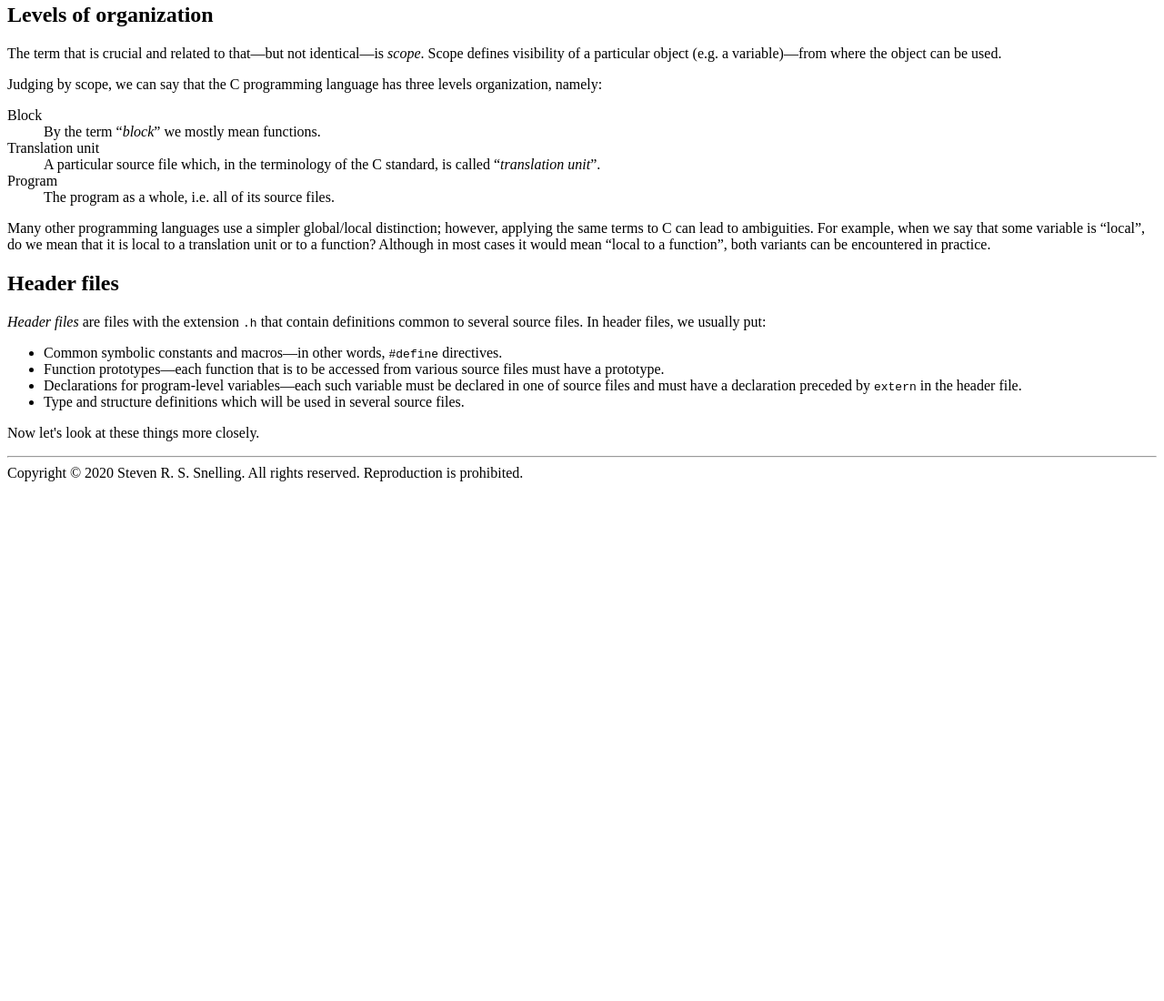
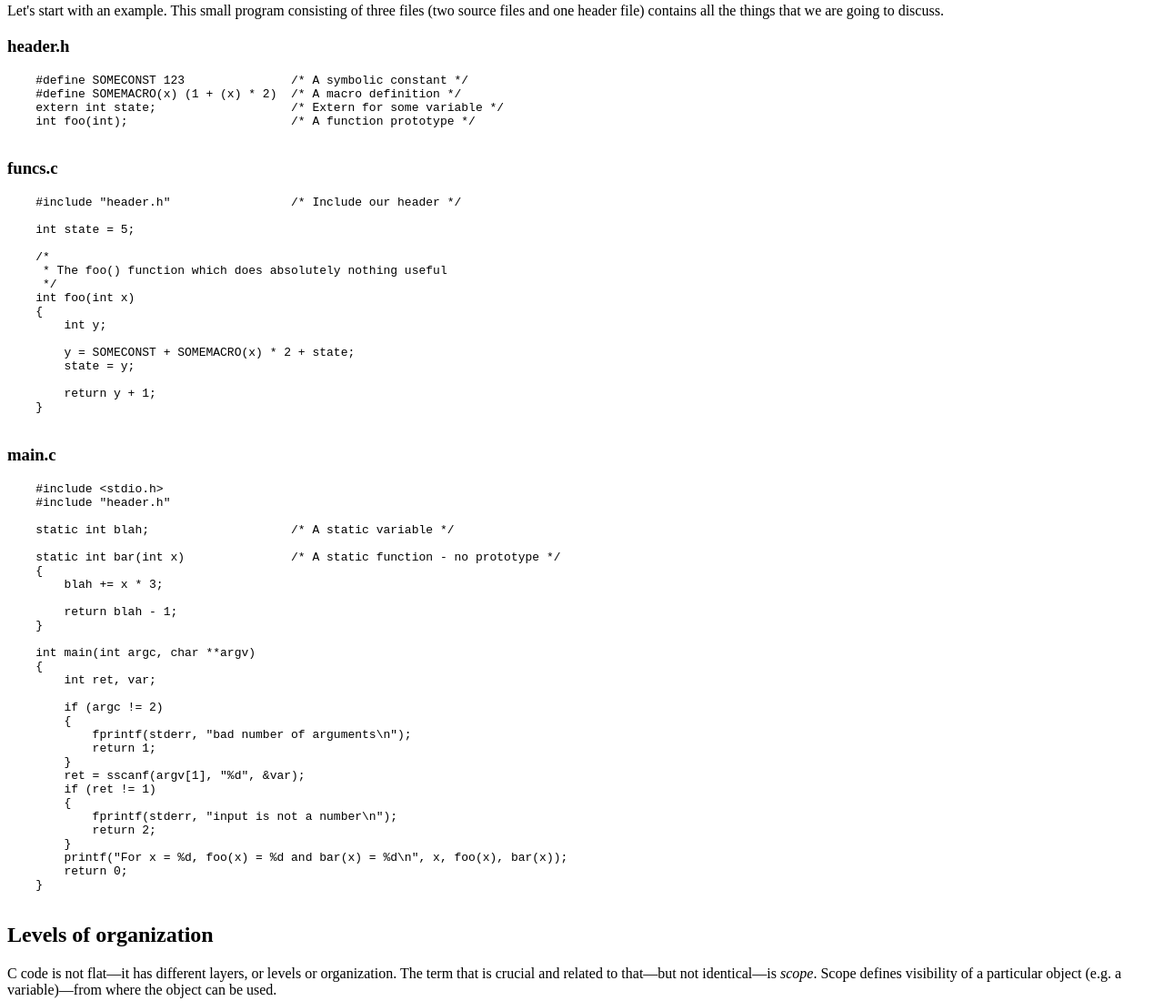
Before and after one commit to ssne/ssne.github.io, a plain HTML site: page struct.html in a window 1280 px wide. Shown: the part 166-1266 px from the top of the page at 91% size. Before the commit the page ends 800 px from the top, so only its background shows below. Drawn offline with Linux system fonts and the light colour scheme.

Commit message:
Expanding the site.

```diff
--- a/struct.html
+++ b/struct.html
@@ -2,9 +2,71 @@
   <body>
     <h1>Structure of a typical C project</h1>
     <p>When a project becomes too big to reasonably fit in one source file, it becomes necessary to split it into several files. In this article, we are going to discuss how to do that in a relatively standard manner.</p>
+
     <h2>Example</h2>
+    <p>Let's start with an example. This small program consisting of three files (two source files and one header file) contains all the things that we are going to discuss.</p>
+    <h3>header.h</h3>
+    <pre>
+    #define SOMECONST 123               /* A symbolic constant */
+    #define SOMEMACRO(x) (1 + (x) * 2)  /* A macro definition */
+    extern int state;                   /* Extern for some variable */
+    int foo(int);                       /* A function prototype */
+    </pre>
+    <h3>funcs.c</h3>
+    <pre>
+    #include "header.h"                 /* Include our header */
+
+    int state = 5;
+
+    /*
+     * The foo() function which does absolutely nothing useful
+     */
+    int foo(int x)
+    {
+        int y;
+
+        y = SOMECONST + SOMEMACRO(x) * 2 + state;
+        state = y;
+
+        return y + 1;
+    }
+    </pre>
+    <h3>main.c</h3>
+    <pre>
+    #include &lt;stdio.h&gt;
+    #include "header.h"
+
+    static int blah;                    /* A static variable */
+
+    static int bar(int x)               /* A static function - no prototype */
+    {
+        blah += x * 3;
+
+        return blah - 1;
+    }
+
+    int main(int argc, char **argv)
+    {
+        int ret, var;
+
+        if (argc != 2)
+        {
+            fprintf(stderr, "bad number of arguments\n");
+            return 1;
+        }
+        ret = sscanf(argv[1], "%d", &amp;var);
+        if (ret != 1)
+        {
+            fprintf(stderr, "input is not a number\n");
+            return 2;
+        }
+        printf("For x = %d, foo(x) = %d and bar(x) = %d\n", x, foo(x), bar(x));
+        return 0;
+    }
+    </pre>
+
     <h2>Levels of organization</h2>
-    <p>The term that is crucial and related to that&mdash;but not identical&mdash;is <em>scope</em>. Scope defines visibility of a particular object (e.g. a variable)&mdash;from where the object can be used.</p>
+    <p>C code is not flat&mdash;it has different layers, or levels or organization. The term that is crucial and related to that&mdash;but not identical&mdash;is <em>scope</em>. Scope defines visibility of a particular object (e.g. a variable)&mdash;from where the object can be used.</p>
     <p>Judging by scope, we can say that the C programming language has three levels organization, namely:</p>
     <dl>
       <dt>Block</dt>
@@ -16,17 +78,31 @@
       <dt>Program</dt>
       <dd>The program as a whole, i.e. all of its source files.</dd>
     </dl>
-    <p>Many other programming languages use a simpler global/local distinction; however, applying the same terms to C can lead to ambiguities. For example, when we say that some variable is &ldquo;local&rdquo;, do we mean that it is local to a translation unit or to a function? Although in most cases it would mean &ldquo;local to a function&rdquo;, both variants can be encountered in practice.</p>
+    <p>Many other programming languages use a simpler global/local distinction; however, applying the same terms to C can lead to ambiguities. For example, when we say that some variable is &ldquo;local&rdquo;, do we mean that it is local to a translation unit or to a function? Although in most cases it would mean &ldquo;local to a function&rdquo;, both variants can be encountered in practice. In this article, we will use the term &ldquo;local&rdquo; in the sense &ldquo;local to a function&rdquo; and, conversely, &ldquo;globall&rdquo; meaning &ldquo;not local to a function&rdquo;</p>
     <h2>Header files</h2>
-    <p><em>Header files</em> are files with the extension <tt>.h</tt> that contain definitions common to several source files. In header files, we usually put:</p>
+    <p><em>Header files</em> are files with the extension <code>.h</code> that contain definitions common to several source files. In header files, we usually put:</p>
     <ul>
       <li>Common symbolic constants and macros&mdash;in other words, <code>#define</code> directives.</li>
       <li>Function prototypes&mdash;each function that is to be accessed from various source files must have a prototype.
       <li>Declarations for program-level variables&mdash;each such variable must be declared in one of source files and must have a declaration preceded by <code>extern</code> in the header file.</li>
       <li>Type and structure definitions which will be used in several source files.</li>
     </ul>
-    <p>Now let's look at these things more closely.</p>
+    <p>In our example, these are <var>SOMECONST</var>, <var>SOMEMACRO()</var>, <var>state</var> and <var>foo()</var> respectively. Now let's take a closer look at these elements and see why it is necessary to put them in a header file.</p>
+    <ul>
+      <li>With symbolic constants and macros, it's rather obvious: if we are going to use them in several source files, they need to be in a place accessible from each of them, and a header file is the only reasonable way to achieve this.</li>
+      <li>More or less the same applies to variables, with one exception: if in case of <code>#define</code>'s we theoretically can just copy them in each file and it would work, we cannot do that for variables and other objects because the compiler would create a variable for each non-<code>extern</code> declaration, and these objects with the same names would result in a conflict during linking compiled sources together. On the other hand, variables declared as <code>extern</code> inform the compiler that there is such an object, but it will be created someplace else. Such declarations allow one to access the same object from different source files.</li>
+      <li>As for functions, the compiler needs to know what type the return value of a function is, and what its argument types are. Because the function itself is often in another source file (or already compiled, in case of library functions), the compiler cannot know this information about functions, and this is why prototypes are needed. Standard headers like <code>stdio.h</code>, for example, mostly contain prototypes for functions that the library contains.</li>
+    </ul>
+
+    <h2>Choosing the right scope for an object</h2>
+    <p>People new to larger C projects often find it difficult to decide where exactly to put what. Here are some general guidelines:</p>
+    <ul>
+      <li>The rule of the thumb here is: use the narrowest possible scope. Use global variables sparingly.</li>
+      <li>If there is a possibility that your code will be executed on multiple threads, do not use global variables to save some data between function calls&mdash;if two instances of the same function are to be run in parallel, this will result in data corruption. The better way is to pass a pointer to the state variable, this way each thread would be able to have its own state and they would not conflict.</li>
+      <li>Place a group of functions that are related and are likely to be called together in the same file.</li>
+      <li>If some function is going to be used only by a few other functions, declare it as <code>static</code> and place it in the same file with those functions.</li>
+      <li>If it is absolutely necessary to share some value globally, usually it is better to declare it as <code>static</code> and provide functions to access it. This way, it is possible to check changes to that variable and, if necessary, make sure that the value is in valid range</li>
     <hr>
-    Copyright &copy; 2020 Steven R. S. Snelling. All rights reserved. Reproduction is prohibited.
+    Copyright &copy; 2020 Steven R. S. Snelling. All rights reserved. Reproduction is prohibited. The above information is subject to change without prior notice.
   <body>
 </html>
```
Also changed, not shown: index.html (+6 -1 lines).
